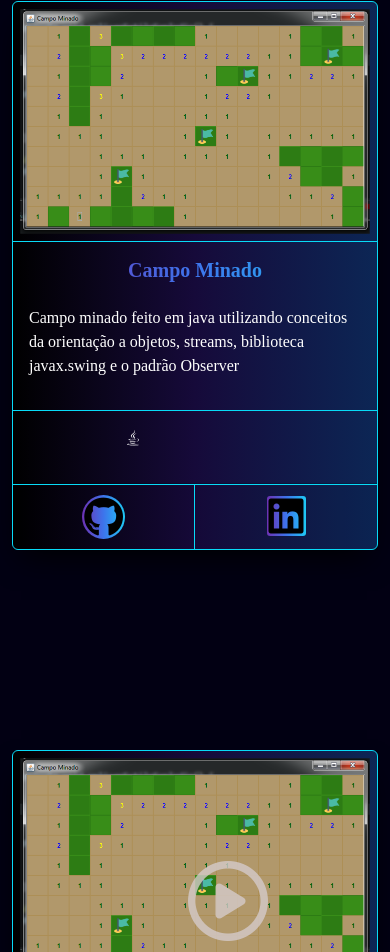
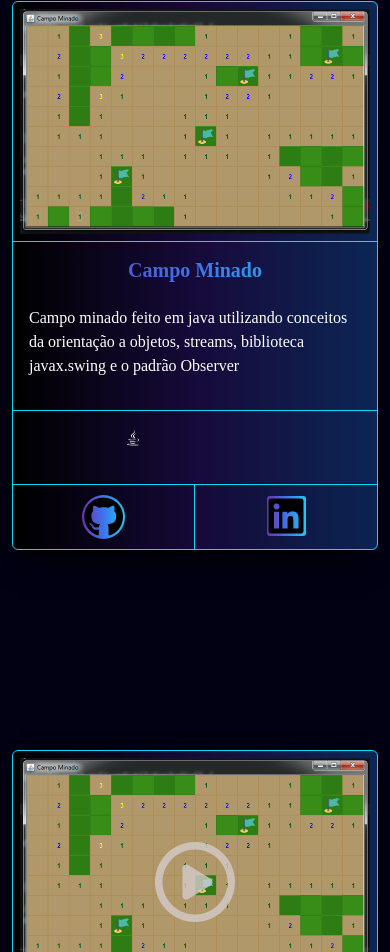
Before and after one commit to EdnaldoLuiz/development, a plain HTML site: page index.html in a window 390 px wide. Shown: the part 3548-4500 px from the top of the page. Drawn offline with nearby package versions, Linux system fonts and the light colour scheme.

Commit message:
testando projetos4

```diff
--- a/css/projetos.css
+++ b/css/projetos.css
@@ -23,6 +23,10 @@
   .backend {
     display: block;
   }
+
+  .card {
+    max-width: 400px;
+  }
 }
 
 /* @media (max-width: 600px) {
@@ -34,8 +38,6 @@
 .title {
   font-weight: bold;
 }
-
-.full-cd {}
 
 .card {
   box-shadow: -1px 15px 30px -10px black;
@@ -99,8 +101,9 @@
   position: absolute;
   font-size: 80px;
   color: rgb(212, 203, 203, 0.8);
-  left: 175px;
-  top: 110px;
+  left: 50%;
+  top: 25%;
+  transform: translate(-50%, -50%);
 }
 
 .w:hover {
```
